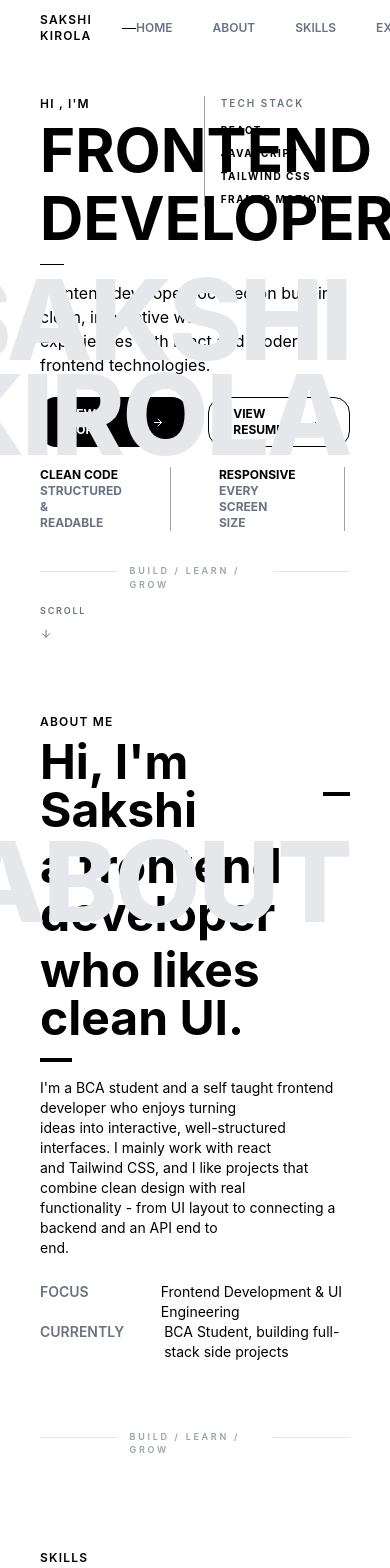
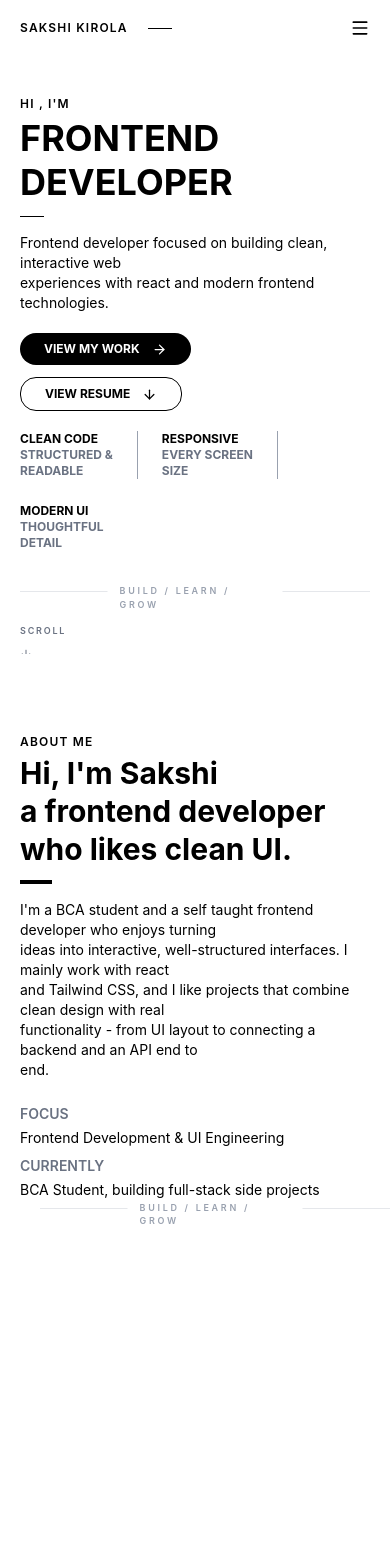
Before and after one commit to Sakshikirola/MyPortfolio, a React (Vite) app: page / in a window 390 px wide. Shown: the top 1568 px of the page. Built offline with nearby package versions, Linux system fonts and the light colour scheme.

Commit message:
Home and about section responsive

```diff
--- a/src/About.jsx
+++ b/src/About.jsx
@@ -17,7 +17,7 @@ const itemVariants = {
 
 const About = () => {
   return (
-    <div id='about' className='relative px-10 pt-20 text-black h-screen'>
+    <div id='about' className='relative px-5 sm:px-10 pt-20 text-black min-h-screen overflow-hidden'>
       <motion.div
         className='space-y-2'
         variants={containerVariants}
@@ -27,16 +27,16 @@ const About = () => {
       >
         <motion.p variants={itemVariants} className='tracking-widest text-xs font-semibold'>ABOUT ME</motion.p>
 
-        <motion.div variants={itemVariants} className='flex gap-5 items-center'>
-         <p className='text-5xl font-bold leading-none'>Hi, I'm Sakshi</p>
-         <div className='h-1 w-8 bg-black mt-4'></div>
+        <motion.div variants={itemVariants} className='flex flex-wrap gap-5 items-center'>
+         <p className='text-3xl sm:text-4xl md:text-5xl font-bold leading-none'>Hi, I'm Sakshi</p>
+         <div className='h-1 w-8 bg-black mt-4 hidden sm:block'></div>
         </motion.div>
 
-        <motion.p variants={itemVariants} className='text-5xl font-bold leading-none'>a frontend developer</motion.p>
-        <motion.p variants={itemVariants} className='text-5xl font-bold leading-none'>who likes clean UI.</motion.p>
+        <motion.p variants={itemVariants} className='text-3xl sm:text-4xl md:text-5xl font-bold leading-none'>a frontend developer</motion.p>
+        <motion.p variants={itemVariants} className='text-3xl sm:text-4xl md:text-5xl font-bold leading-none'>who likes clean UI.</motion.p>
         <motion.div variants={itemVariants} className='h-1 w-8 bg-black mt-4'></motion.div>
 
-        <motion.div variants={itemVariants} className='mt-4 text-sm'>
+        <motion.div variants={itemVariants} className='mt-4 text-sm sm:text-base'>
           <p>I'm a BCA student and a self taught frontend developer who enjoys turning</p>
           <p>ideas into interactive, well-structured interfaces. I mainly work with react</p>
           <p>and Tailwind CSS, and I like projects that combine clean design with real</p>
@@ -44,12 +44,12 @@ const About = () => {
           <p>end.</p>
         </motion.div>
 
-        <motion.div variants={itemVariants} className='text-sm pt-4'>
-            <div className='flex gap-18'>
+        <motion.div variants={itemVariants} className='text-sm pt-4 space-y-2'>
+            <div className='flex flex-col sm:flex-row gap-1 sm:gap-18'>
                 <p className='text-gray-500 font-semibold'>FOCUS</p>
                 <p>Frontend Development & UI Engineering</p>
             </div>
-            <div className='flex gap-10'>
+            <div className='flex flex-col sm:flex-row gap-1 sm:gap-10'>
                 <p className='text-gray-500 font-semibold'>CURRENTLY</p>
                 <p>BCA Student, building full-stack side projects</p>
             </div>
@@ -61,7 +61,7 @@ const About = () => {
         whileInView={{ opacity: 1, x: 0 }}
         viewport={{ once: false, amount: 0.25 }}
         transition={{duration: 1, delay: 0.2, ease: 'easeOut',}}
-        className='absolute right-10 top-50 text-[7rem] font-extrabold leading-[0.85] text-gray-200 tracking-tight text-right pointer-events-none'
+        className='hidden sm:block absolute right-4 sm:right-10 top-72 sm:top-60 lg:top-50 text-4xl sm:text-6xl lg:text-[7rem] font-extrabold leading-[0.85] text-gray-200 tracking-tight text-right pointer-events-none'
       >
         <p>ABOUT</p>
       </motion.div>
@@ -71,7 +71,7 @@ const About = () => {
         animate={{ opacity: 1 }}
         viewport={{ once: false }}
         transition={{ duration: 0.8, delay: 1.1 }}
-        className='absolute bottom-6 left-10 right-10 border-t border-gray-200 pt-4'
+        className='relative sm:absolute bottom-6 left-5 right-5 sm:left-10 sm:right-10 border-t border-gray-200 pt-4 mt-8 sm:mt-0'
       >
         <p className='absolute left-1/2 -translate-x-1/2 -top-2 bg-white px-3 text-[9px] tracking-[0.3em] font-semibold text-gray-400'>
           BUILD / LEARN / GROW
--- a/src/HomePage.jsx
+++ b/src/HomePage.jsx
@@ -17,35 +17,35 @@ const itemVariants = {
 
 const HomePage = () => {
   return (
-    <div id='home' className='relative px-10 pt-24 text-black'>
+    <div id='home' className='relative px-5 sm:px-10 pt-24 text-black overflow-hidden'>
       <motion.div className='space-y-2'
       variants={containerVariants}
       initial='hidden' whileInView='visible'
       viewport={{ once: false, amount: 0.25 }}
       >
         <motion.p variants={itemVariants} className='tracking-widest text-xs font-semibold'>HI , I'M</motion.p>
-        <motion.p variants={itemVariants} className='text-6xl font-bold leading-none'>FRONTEND</motion.p>
-        <motion.p variants={itemVariants} className='text-6xl font-bold leading-none'>DEVELOPER</motion.p>
+        <motion.p variants={itemVariants} className='text-4xl sm:text-5xl md:text-6xl font-bold leading-none'>FRONTEND</motion.p>
+        <motion.p variants={itemVariants} className='text-4xl sm:text-5xl md:text-6xl font-bold leading-none'>DEVELOPER</motion.p>
 
         <motion.div variants={itemVariants} className='h-px w-6 bg-black mt-4'></motion.div>
 
-        <motion.div variants={itemVariants} className='mt-4'>
+        <motion.div variants={itemVariants} className='mt-4 text-sm sm:text-base'>
          <p>Frontend developer focused on building clean, interactive web</p>
          <p>experiences with react and modern frontend technologies.</p>
         </motion.div>
 
         <motion.div
         variants={itemVariants}
-        className='flex gap-5 pt-3'>
+        className='flex flex-col sm:flex-row gap-3 sm:gap-5 pt-3'>
          <motion.a href="#projects" whileHover={{ y: -2, opacity: 0.85 }} whileTap={{ scale: 0.97 }} transition={{ duration: 0.2 }}
-         className='bg-black px-6 py-2 font-bold text-white text-xs rounded-2xl flex items-center gap-3'
+         className='bg-black px-6 py-2 font-bold text-white text-xs rounded-2xl flex items-center justify-center gap-3 w-fit'
          >
           VIEW MY WORK
           <ArrowRight size={15} />
          </motion.a>
 
          <motion.a href="/resume.pdf" whileHover={{ y: -2, opacity: 0.85 }} whileTap={{ scale: 0.97 }} transition={{ duration: 0.2 }} target="_blank" rel="noopener noreferrer"
-          className='px-6 py-2 font-bold text-xs rounded-2xl flex items-center gap-3 border-black border'
+          className='px-6 py-2 font-bold text-xs rounded-2xl flex items-center justify-center gap-3 border-black border w-fit'
          >
           VIEW RESUME
           <ArrowDown size={15} />
@@ -54,13 +54,13 @@ const HomePage = () => {
 
         <motion.div
         variants={itemVariants}
-        className='flex gap-12 pt-3 text-xs font-bold'>
-          <div className='pr-12 border-r border-gray-400'>
+        className='flex flex-wrap gap-6 sm:gap-12 pt-3 text-xs font-bold'>
+          <div className='pr-6 sm:pr-12 border-r border-gray-400'>
             <p>CLEAN CODE</p>
             <p className='text-gray-500'>STRUCTURED &</p>
             <p className='text-gray-500'>READABLE</p>
           </div>
-          <div className='pr-12 border-r border-gray-400'>
+          <div className='pr-6 sm:pr-12 border-r border-gray-400'>
             <p>RESPONSIVE</p>
             <p className='text-gray-500'>EVERY SCREEN</p>
             <p className='text-gray-500'>SIZE</p>
@@ -78,7 +78,7 @@ const HomePage = () => {
       whileInView={{ opacity: 1, y: 0 }}
       viewport={{ once: false, amount: 0.25 }}
       transition={{ duration: 0.6, delay: 0.5, ease: 'easeOut' }}
-      className='absolute right-16 top-24 border-l border-gray-400 pl-4'>
+      className='hidden lg:block absolute right-16 top-24 border-l border-gray-400 pl-4'>
        <p className='text-[10px] tracking-[0.2em] text-gray-500 font-semibold mb-3'>
         TECH STACK
        </p>
@@ -95,7 +95,7 @@ const HomePage = () => {
      whileInView={{ opacity: 1, x: 0 }}
      viewport={{ once: false, amount: 0.25 }}
      transition={{ duration: 1, delay: 0.2 }}
-     className='absolute right-10 top-68 text-[7rem] font-extrabold leading-[0.85] text-gray-200 tracking-tight text-right pointer-events-none'
+     className='hidden sm:block absolute right-4 sm:right-10 top-52 sm:top-60 lg:top-68 text-4xl sm:text-6xl lg:text-[7rem] font-extrabold leading-[0.85] text-gray-200 tracking-tight text-right pointer-events-none'
      >
      <p>SAKSHI</p>
      <p>KIROLA</p>
--- a/src/Navbar.jsx
+++ b/src/Navbar.jsx
@@ -1,13 +1,18 @@
-import React from 'react'
+import React, { useState } from 'react'
+import { motion, AnimatePresence } from 'framer-motion'
+import { Menu, X } from 'lucide-react'
 
 const Navbar = () => {
+  const [isOpen, setIsOpen] = useState(false);
+
   return (
-    <nav className='fixed top-0 left-0 z-50 w-full px-10 text-black h-14 flex justify-between items-center bg-white'>
+    <nav className='fixed top-0 left-0 z-50 w-full px-5 sm:px-10 text-black h-14 flex justify-between items-center bg-white'>
       <div className='flex items-center gap-5'>
         <p className='text-xs font-semibold tracking-widest'>SAKSHI KIROLA</p>
         <div className='h-px w-6 bg-black'></div>
       </div>
-      <div className='flex gap-10 items-center font-semibold'>
+
+      <div className='hidden md:flex gap-10 items-center font-semibold'>
         <a href='#home' className='text-xs text-gray-500'>HOME</a>
         <a href='#about' className='text-xs text-gray-500'>ABOUT</a>
         <a href='#skills' className='text-xs text-gray-500'>SKILLS</a>
@@ -16,6 +21,31 @@ const Navbar = () => {
         <a href='#contact' className='text-xs text-gray-500'>CONTACT</a>
         <button className='h-3 w-3 p-0 border-0 rounded-full bg-black'></button>
       </div>
+
+      <button onClick={() => setIsOpen(!isOpen)} className='md:hidden' aria-label='Toggle menu'>
+        {isOpen ? <X size={20} /> : <Menu size={20} />}
+      </button>
+
+      <AnimatePresence>
+        {isOpen && (
+          <motion.div
+            initial={{ opacity: 0, height: 0 }}
+            animate={{ opacity: 1, height: 'auto' }}
+            exit={{ opacity: 0, height: 0 }}
+            transition={{ duration: 0.3, ease: 'easeInOut' }}
+            className='md:hidden fixed top-14 left-0 w-full bg-white border-t border-gray-200 overflow-hidden'
+          >
+            <div className='flex flex-col px-5 py-4 gap-4 font-semibold'>
+              <a href='#home' onClick={() => setIsOpen(false)} className='text-xs text-gray-500'>HOME</a>
+              <a href='#about' onClick={() => setIsOpen(false)} className='text-xs text-gray-500'>ABOUT</a>
+              <a href='#skills' onClick={() => setIsOpen(false)} className='text-xs text-gray-500'>SKILLS</a>
+              <a href='#experience' onClick={() => setIsOpen(false)} className='text-xs text-gray-500'>EXPERIENCE</a>
+              <a href='#projects' onClick={() => setIsOpen(false)} className='text-xs text-gray-500'>PROJECTS</a>
+              <a href='#contact' onClick={() => setIsOpen(false)} className='text-xs text-gray-500'>CONTACT</a>
+            </div>
+          </motion.div>
+        )}
+      </AnimatePresence>
     </nav>
   )
 }
```
